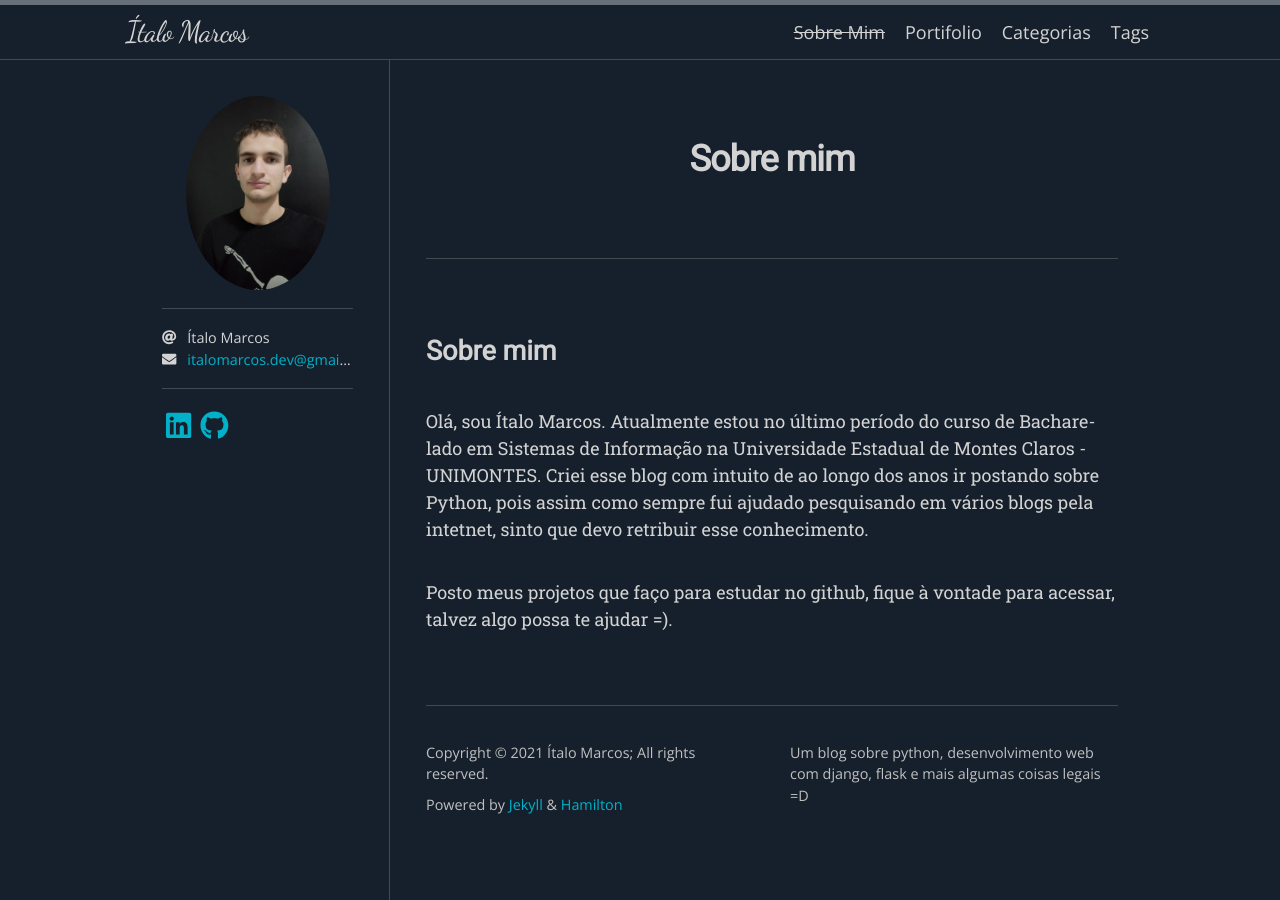
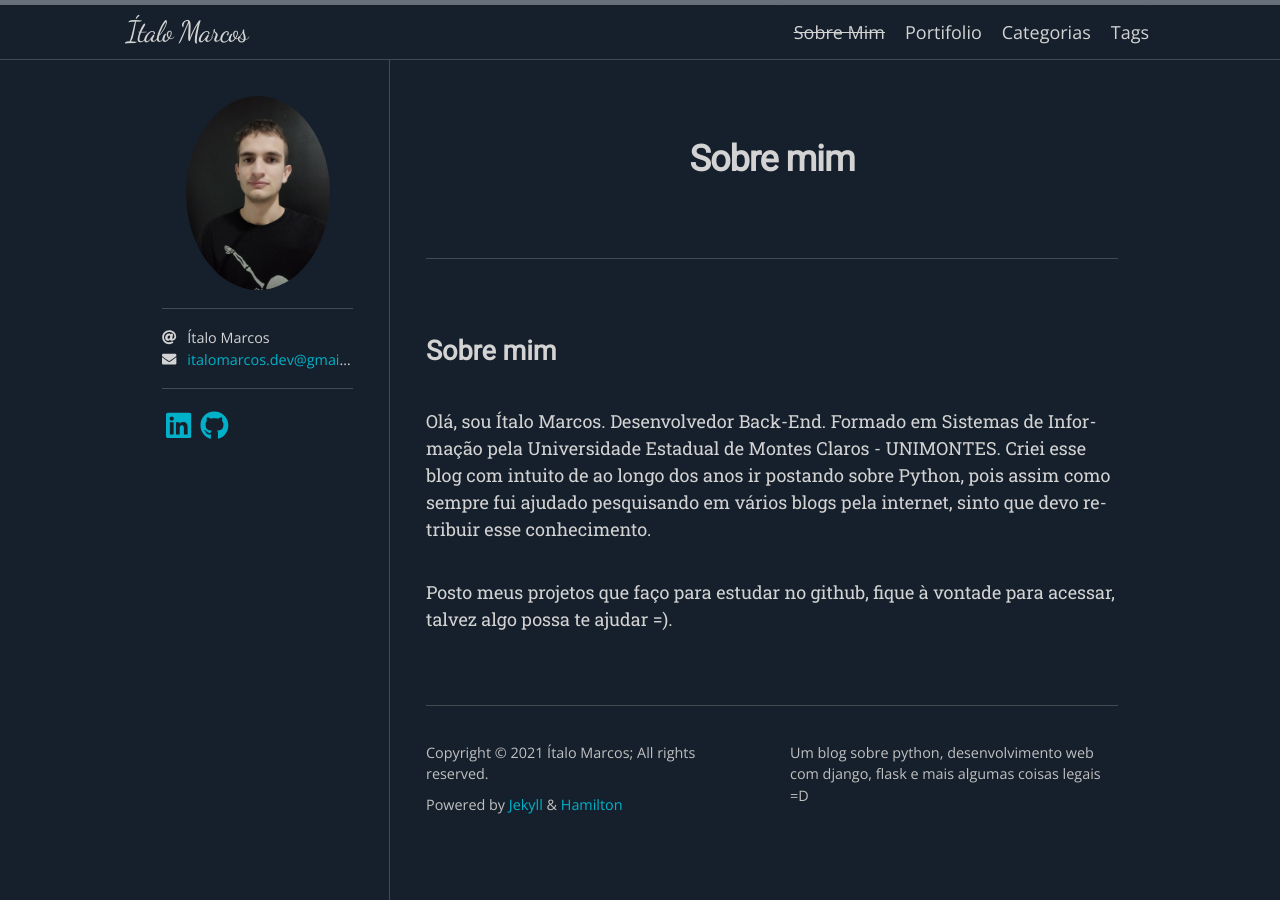
Before and after one commit to Italo11Marcos/italo11marcos.github.io, a Jekyll site: the page built from about.md, in a window 1280 px wide. Built offline with Jekyll 4.4.1, drawn with Linux system fonts in a browser that asks for light colours; nearby versions of some CDN libraries; some web fonts are replaced.

Commit message:
Atualização aboutme

```diff
--- a/about.md
+++ b/about.md
@@ -6,9 +6,8 @@ permalink: /sobre/
 
 ## Sobre mim
 
-Olá, sou Ítalo Marcos. Atualmente estou no último período do curso de Bacharelado em Sistemas de Informação
-na Universidade Estadual de Montes Claros - UNIMONTES. Criei esse blog com intuito de ao longo dos anos ir
-postando sobre Python, pois assim como sempre fui ajudado pesquisando em vários blogs pela intetnet, sinto
+Olá, sou Ítalo Marcos. Desenvolvedor Back-End. Formado em Sistemas de Informação pela Universidade Estadual de Montes Claros - UNIMONTES. Criei esse blog com intuito de ao longo dos anos ir
+postando sobre Python, pois assim como sempre fui ajudado pesquisando em vários blogs pela internet, sinto
 que devo retribuir esse conhecimento.
 
 Posto meus projetos que faço para estudar no github, fique à vontade para acessar, talvez algo possa te ajudar =).
```
